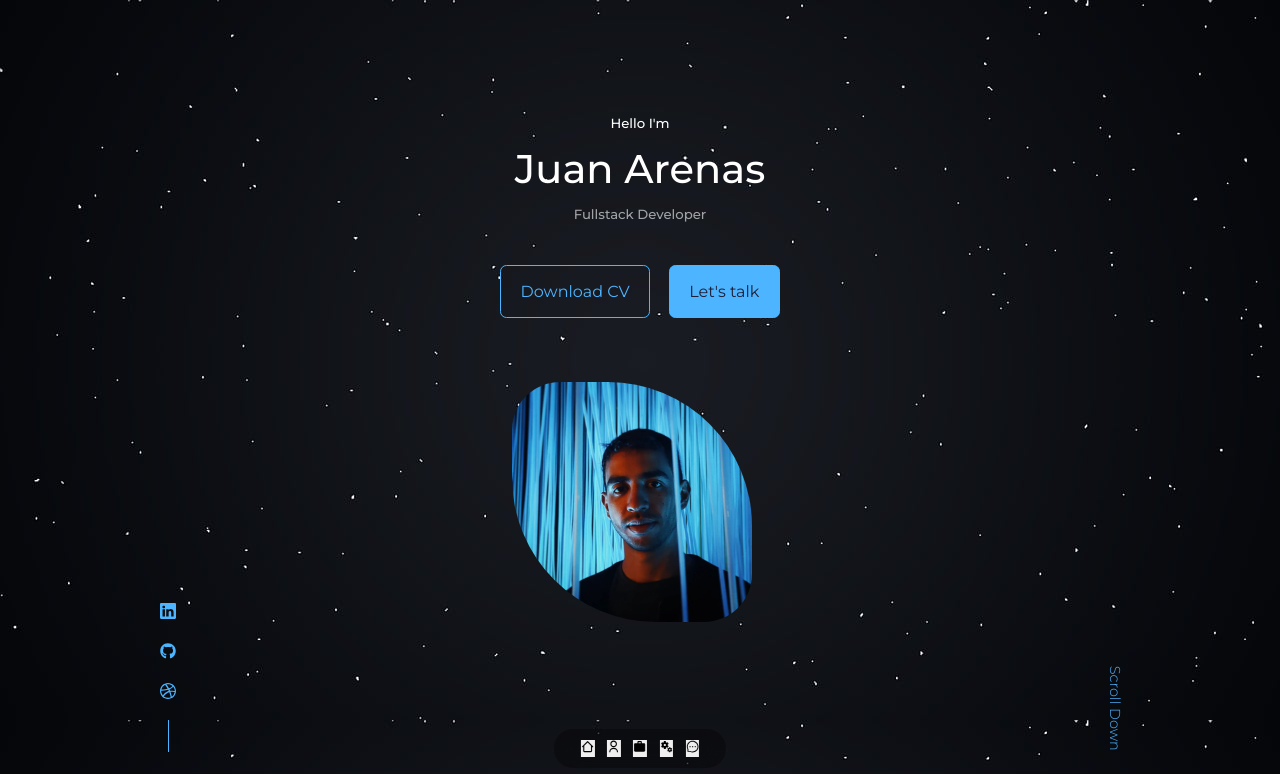
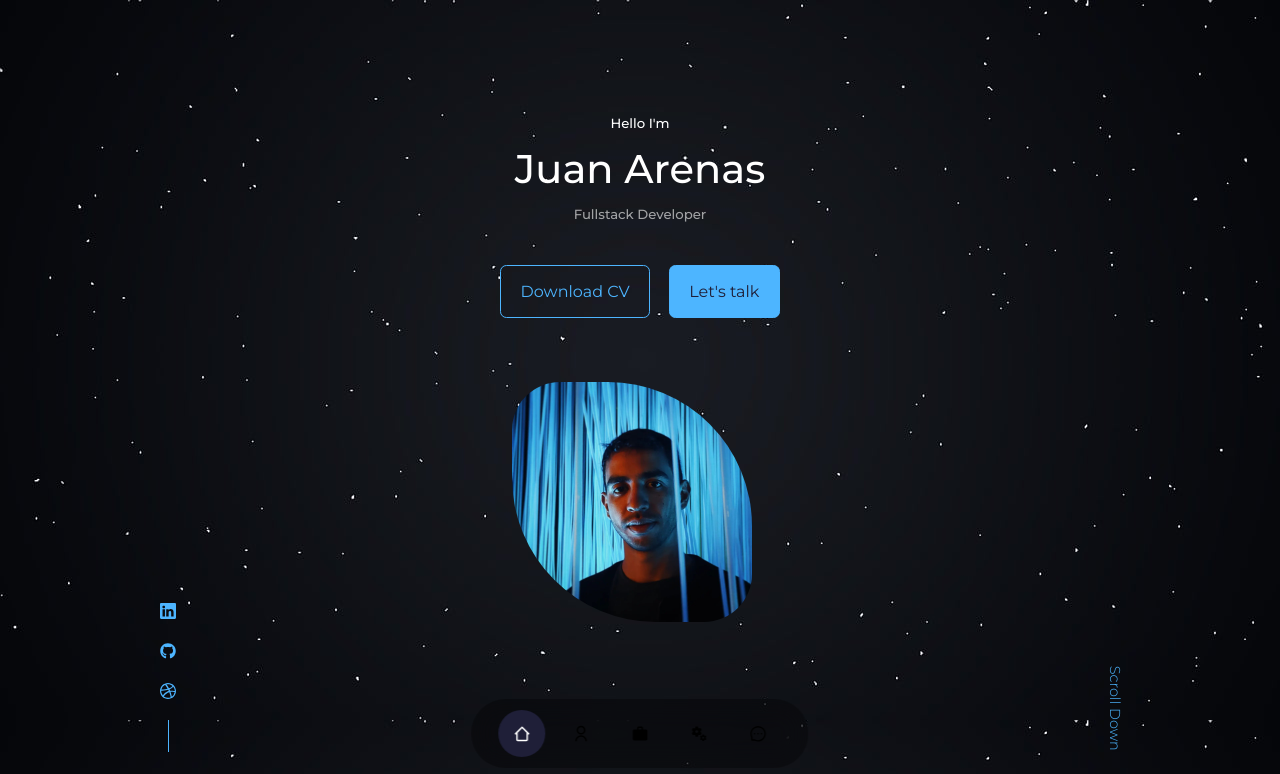
Before and after one commit to jkarenas/portafolio, a React (Create React App) app: page / in a window 1280 px wide. Shown: the top 774 px of the page. Built offline with nearby package versions, Linux system fonts and the light colour scheme.

Commit message:
button fix

```diff
--- a/src/components/nav/nav.css
+++ b/src/components/nav/nav.css
@@ -16,7 +16,7 @@ nav {
 
 }
 
-nav a {
+nav button {
     background: transparent;
     padding: 0.9rem;
     border-radius: 50%;
@@ -25,11 +25,11 @@ nav a {
     font-size: 1.1rem;
 }
 
-nav a:hover{
+nav button:hover{
     background:rgba(0, 0, 0, 0.3)
 }
 
-nav a.active {
+nav button.active {
     background: var(--color-bg);
     color: var(--color-white);
 }
```
